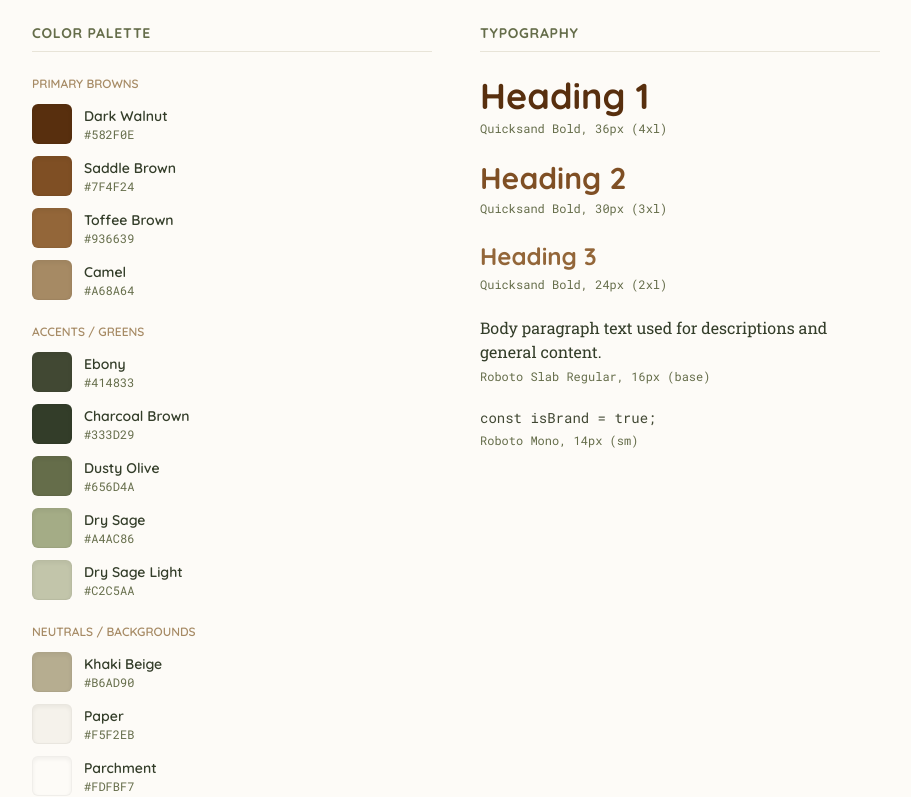
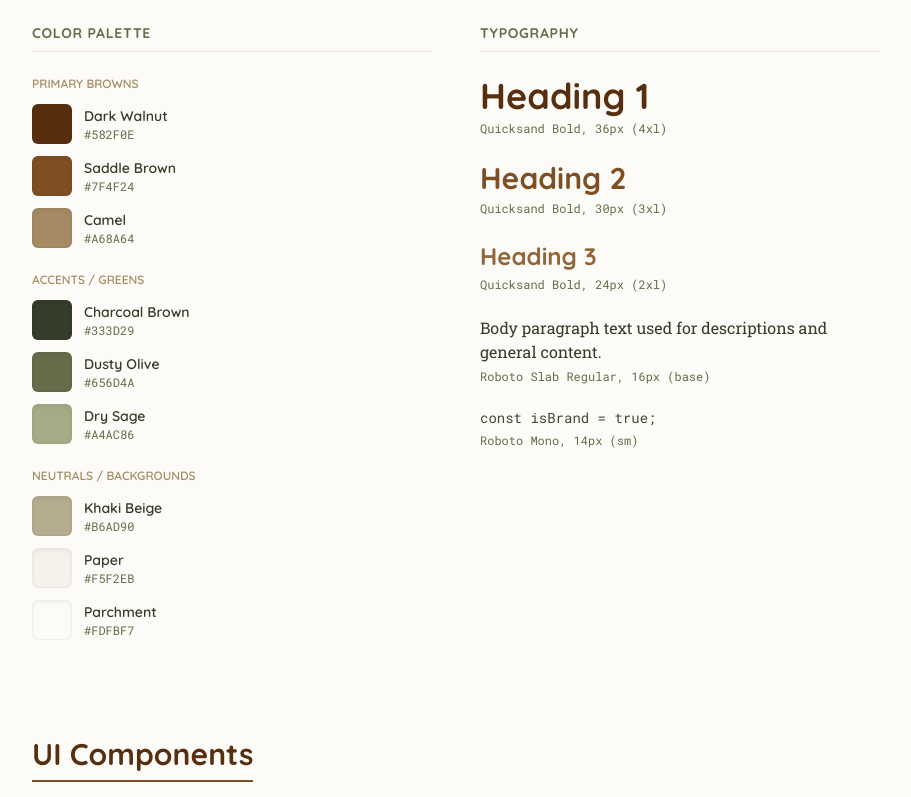
Before and after one commit to hirrrooo/ttl-mockup, a SvelteKit app: page / in a window 1280 px wide. Shown: the part 452-1249 px from the top of the page, without its empty margins (184-1095 px from the left). Built offline with nearby package versions, Linux system fonts and the light colour scheme.

Commit message:
feat: simplify color palette display to exactly 3 per category

```diff
--- a/src/routes/+page.svelte
+++ b/src/routes/+page.svelte
@@ -42,7 +42,6 @@
               <div class="space-y-3">
                 <ColorSwatch name="Dark Walnut" hex="#582f0e" class="bg-dark-walnut" />
                 <ColorSwatch name="Saddle Brown" hex="#7f4f24" class="bg-saddle-brown" />
-                <ColorSwatch name="Toffee Brown" hex="#936639" class="bg-toffee-brown" />
                 <ColorSwatch name="Camel" hex="#a68a64" class="bg-camel" />
               </div>
             </div>
@@ -50,11 +49,9 @@
             <div>
               <h4 class="font-sans text-xs font-semibold text-camel uppercase mb-3">Accents / Greens</h4>
               <div class="space-y-3">
-                <ColorSwatch name="Ebony" hex="#414833" class="bg-ebony" />
                 <ColorSwatch name="Charcoal Brown" hex="#333d29" class="bg-charcoal-brown" />
                 <ColorSwatch name="Dusty Olive" hex="#656d4a" class="bg-dusty-olive" />
                 <ColorSwatch name="Dry Sage" hex="#a4ac86" class="bg-dry-sage" />
-                <ColorSwatch name="Dry Sage Light" hex="#c2c5aa" class="bg-dry-sage-light" />
               </div>
             </div>
 
```
